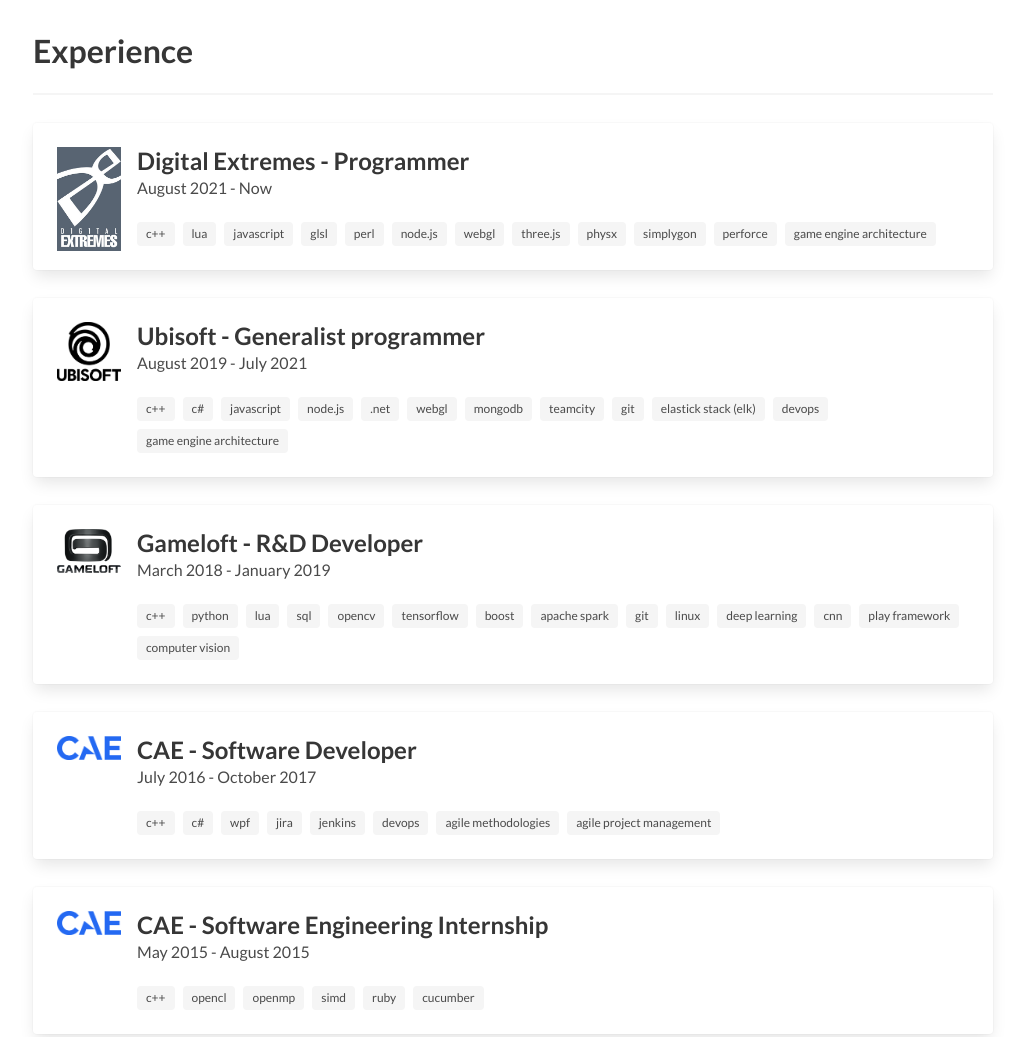
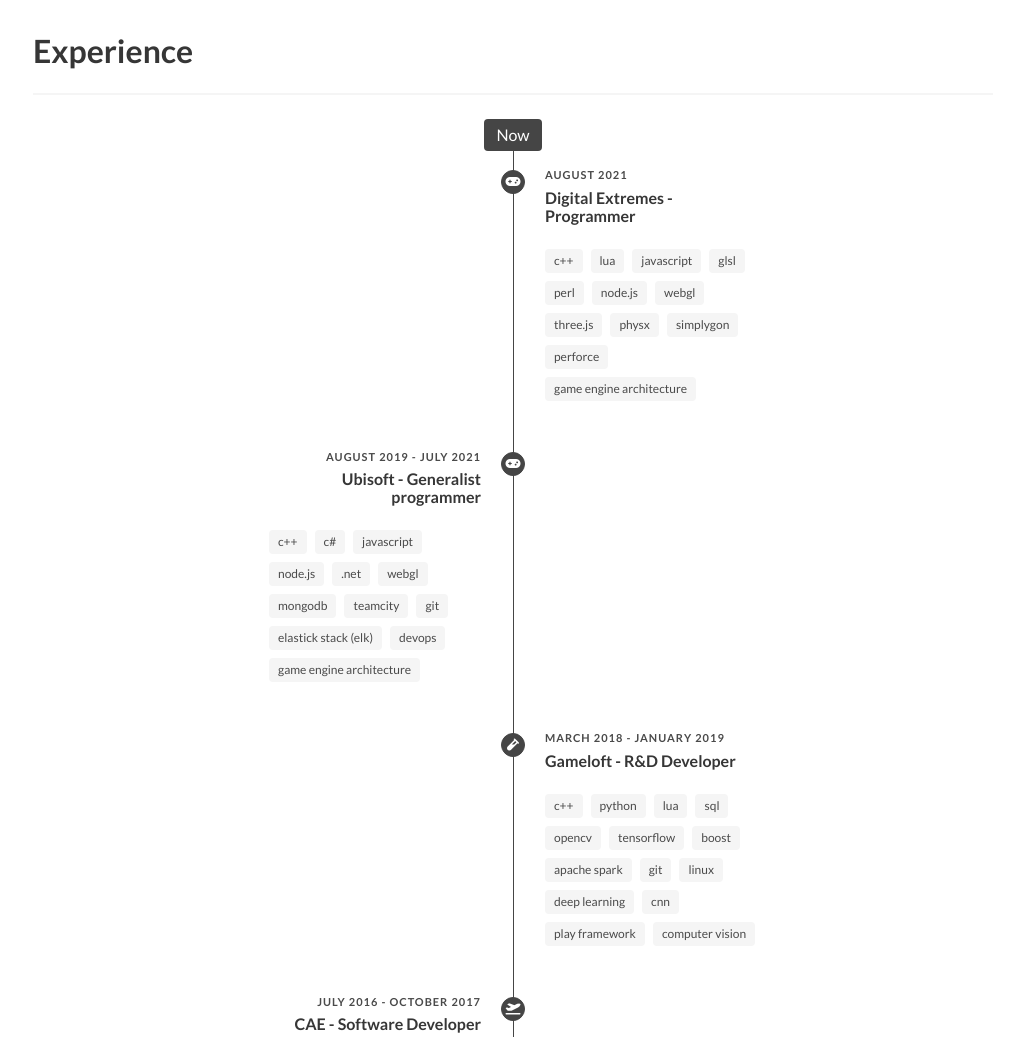
Before and after one commit to frtru/frtru.github.io, a website: page src/dist/index.html in a window 1280 px wide. Shown: the part 960-1997 px from the top of the page, without its empty margins (127-1152 px from the left). Drawn offline with Linux system fonts and the light colour scheme.

Commit message:
Adding bulma-timeline and replacing Experience section content with it

```diff
--- a/src/package.json
+++ b/src/package.json
@@ -8,6 +8,7 @@
   },
   "devDependencies": {
     "bulma": "^0.9.3",
+    "bulma-timeline": "^3.0.5",
     "css-loader": "^6.3.0",
     "css-minimizer-webpack-plugin": "^3.0.2",
     "mini-css-extract-plugin": "^2.3.0",
--- a/src/src/styles.scss
+++ b/src/src/styles.scss
@@ -30,6 +30,7 @@
 
 // import everything - alternatively import just what you need: https://bulma.io/documentation/overview/modular/
 @import "~bulma/bulma";
+@import "~bulma-timeline";
 
 // // override specific bulma styles
 .navbar {
@@ -48,7 +49,9 @@
       text-decoration: none;
     }
   }
-
+// .timeline-content {
+//   width: 70%;
+// }
 /* Main content */
 .main {
   margin-top: 52px; /* Add a top margin to avoid content overlay */
```
Also changed, not shown: src/dist/css/main.bundle.css, src/dist/index.html, 1 other file.
